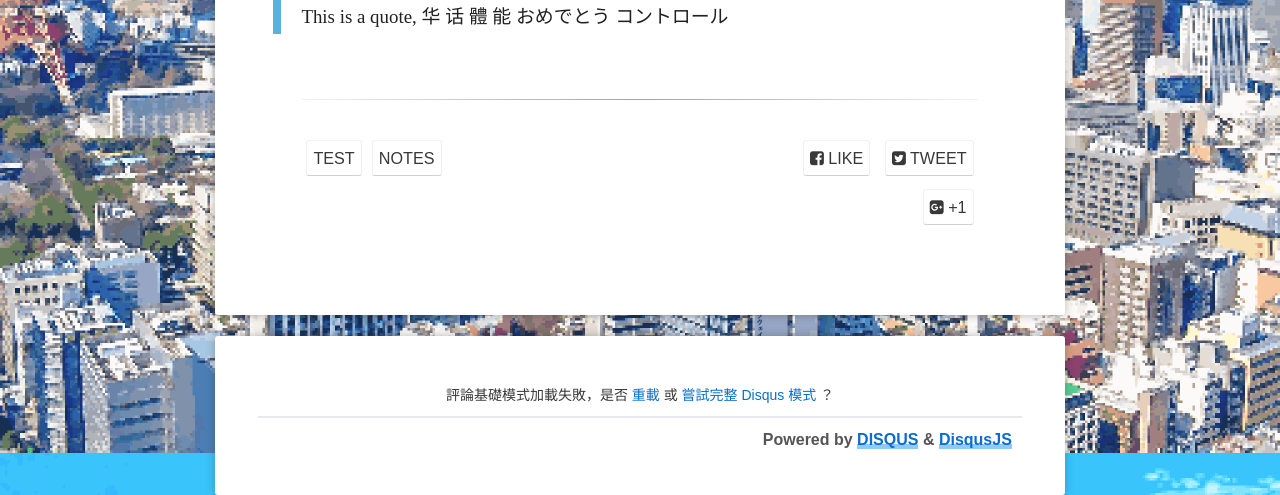
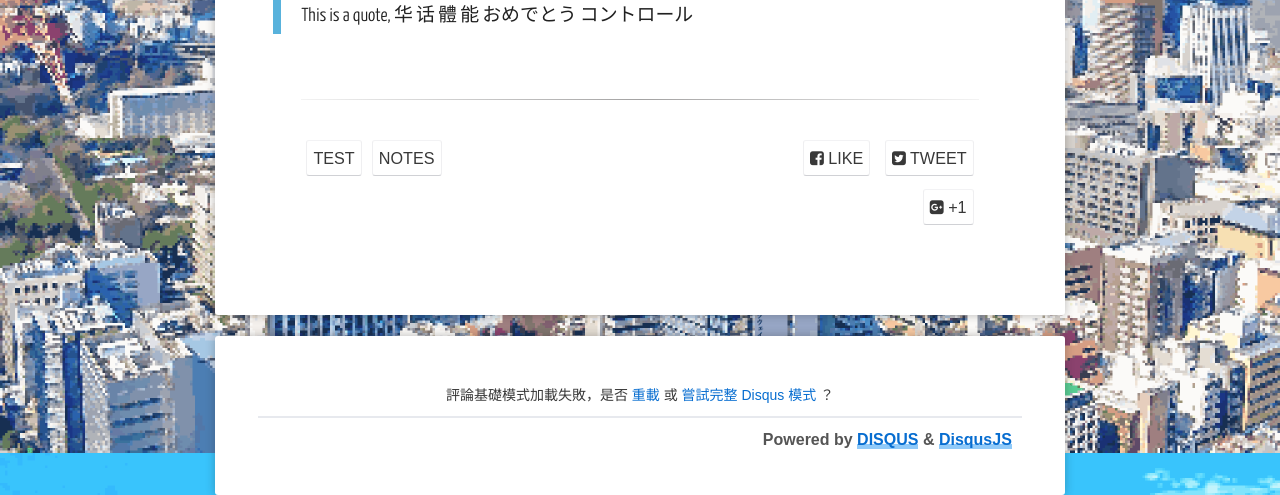
Before and after one commit to dorawei/dorawei.github.io, a Jekyll site: the page built from _posts/2016-08-01-finally-not-under-construction.md, in a window 1280 px wide. Shown: the part 1347-1842 px from the top of the page. Built offline with Jekyll 4.4.1, drawn with Linux system fonts in a browser that asks for light colours; some web fonts are replaced; a style sheet for code colours, icons or effects is not loaded.

Commit message:
add Yanone Kaffeessatz420

```diff
--- a/_sass/custom.scss
+++ b/_sass/custom.scss
@@ -4,10 +4,20 @@
 @import 'https://webfont.vercel.app/shuei-maru-fallback/fallback-test.css';
 @import 'https://webfont.vercel.app/GlowSansTC-Normal-Regular-0323/css.css', 'https://webfont.vercel.app/GlowSansTC-Normal-Regular-0323/supp.css';
 @import url('https://webfonts.vercel.app/KleeOneTCJPSC210414/css.css');
+
+/* [Yanone Kaffeesatz] */
+@font-face {
+  font-family: 'Yanone Kaffeesatz';
+  font-style: normal;
+  font-weight: 420;
+  font-display: swap;
+  src: url(/assets/fonts/YanoneKaffeesatz-420.woff2) format('woff2');
+}
+
 /*font goes below*/
 
 blockquote {
-	font-family:'Klee One', serif;
+	font-family:'Yanone Kaffeesatz', 'Klee One', serif;
 }
 
 
```
Also changed, not shown: assets/fonts/YanoneKaffeesatz-420.woff2 (added).
